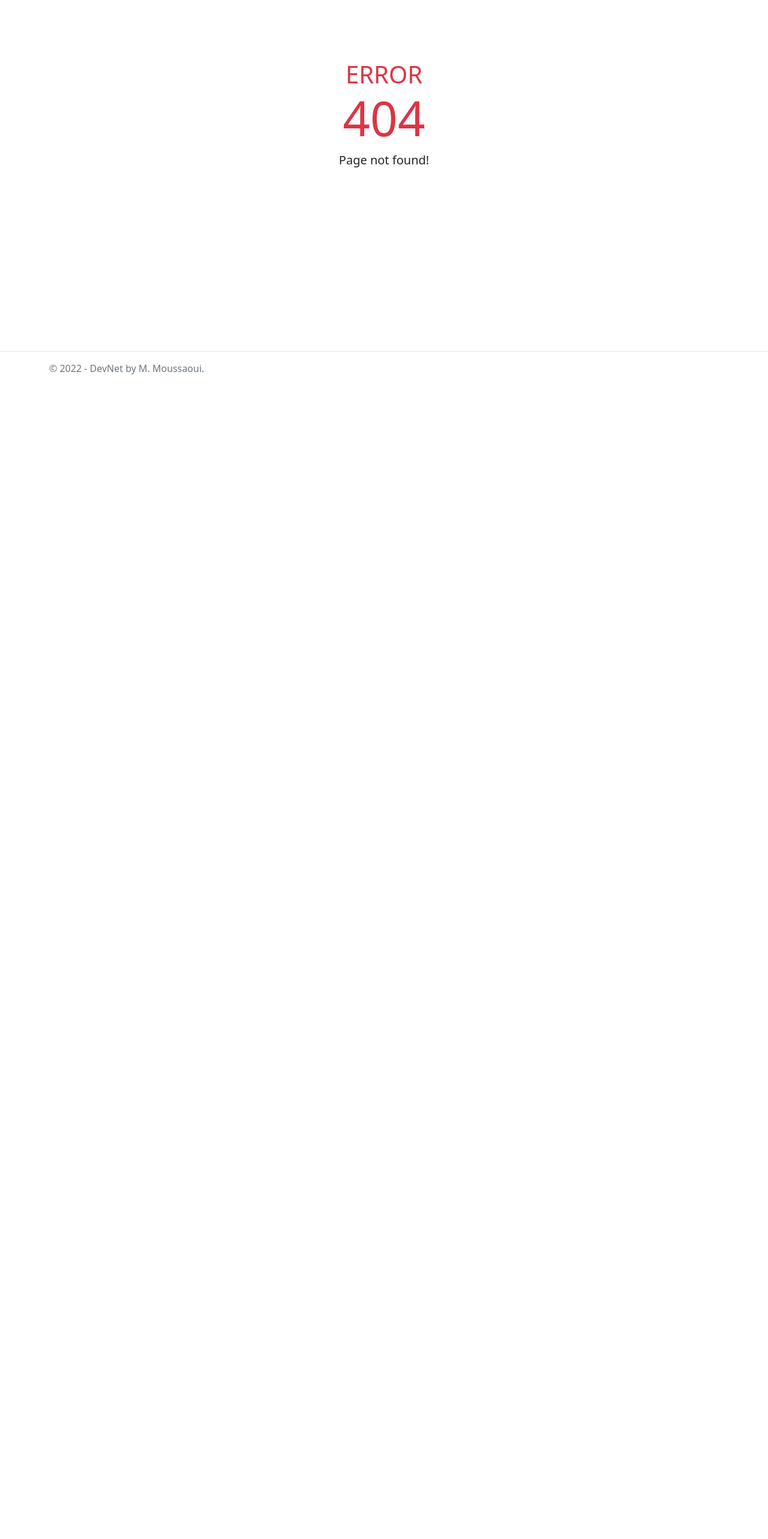
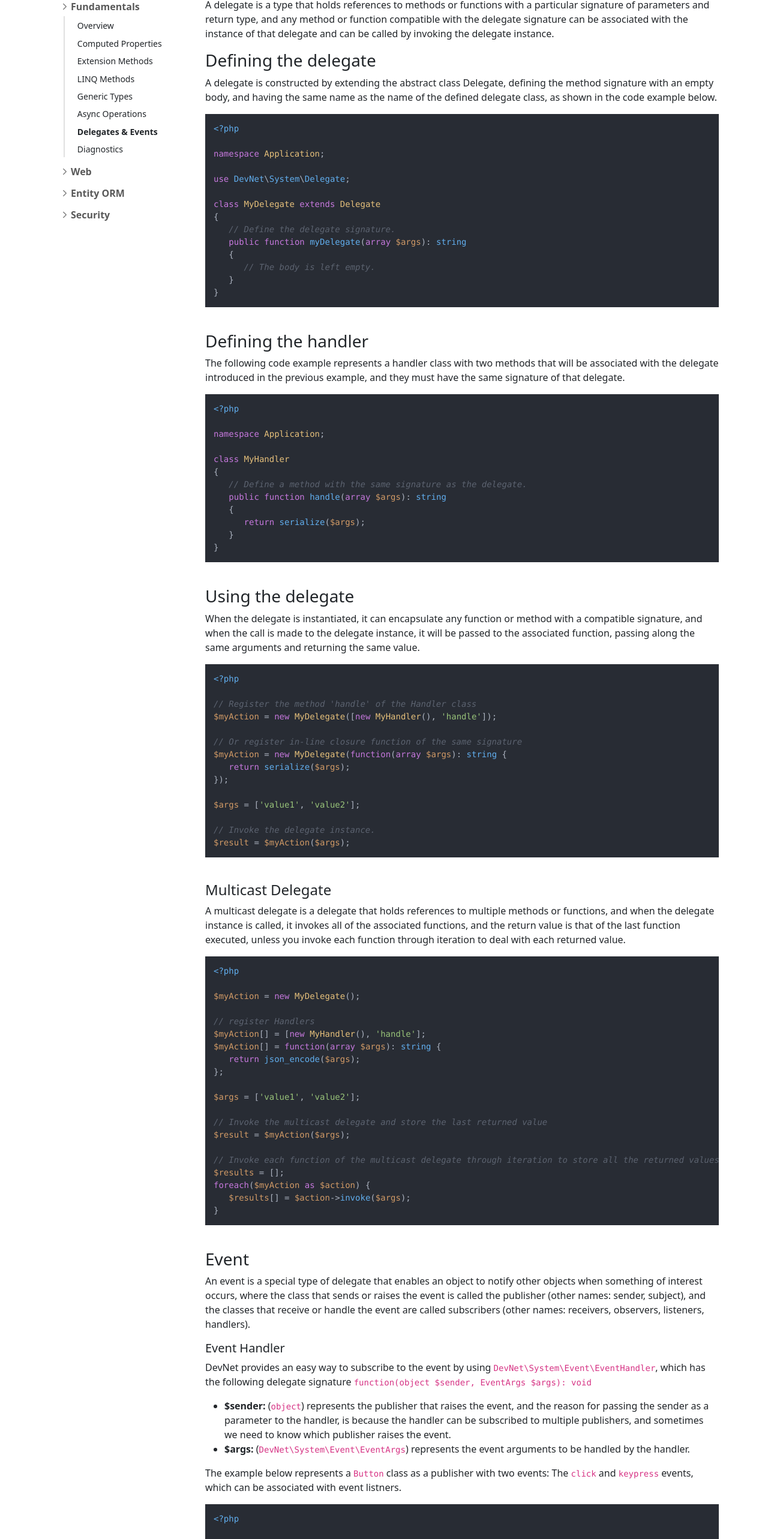
Before and after one commit to DevNet-Framework/devnet-framework.github.io, an Angular app: page /docs/core/delegates in a window 1280 px wide. Before the commit this address had no page. Shown: the part 158-2723 px from the top of the page at 60% size. Before the commit the page ends 800 px from the top, so only its background shows below. Built offline with nearby package versions, Linux system fonts and the light colour scheme.

Commit message:
create core/delegates component

```diff
--- a/src/app/core/core-routing.module.ts
+++ b/src/app/core/core-routing.module.ts
@@ -6,6 +6,7 @@ import { ExtensionComponent } from './extension/extension.component';
 import { LinqComponent } from './linq/linq.component';
 import { GenericsComponent } from './generics/generics.component';
 import { AsynchronousComponent } from './asynchronous/asynchronous.component';
+import { DelegatesComponent } from './delegates/delegates.component';
 
 const routes: Routes = [
   { path: 'docs/core/overview', component: OverviewComponent },
@@ -14,6 +15,7 @@ const routes: Routes = [
   { path: 'docs/core/linq', component: LinqComponent },
   { path: 'docs/core/generics', component: GenericsComponent },
   { path: 'docs/core/asynchronous', component: AsynchronousComponent },
+  { path: 'docs/core/delegates', component: DelegatesComponent },
   { path: 'docs/core', redirectTo: 'docs/core/overview', pathMatch: 'full' }
 ];
 
--- a/src/app/core/core.module.ts
+++ b/src/app/core/core.module.ts
@@ -8,6 +8,7 @@ import { ExtensionComponent } from './extension/extension.component';
 import { LinqComponent } from './linq/linq.component';
 import { GenericsComponent } from './generics/generics.component';
 import { AsynchronousComponent } from './asynchronous/asynchronous.component';
+import { DelegatesComponent } from './delegates/delegates.component';
 
 @NgModule({
   declarations: [
@@ -16,7 +17,8 @@ import { AsynchronousComponent } from './asynchronous/asynchronous.component';
     ExtensionComponent,
     LinqComponent,
     GenericsComponent,
-    AsynchronousComponent
+    AsynchronousComponent,
+    DelegatesComponent
   ],
   imports: [
     CommonModule,
--- /dev/null
+++ b/src/app/core/delegates/delegates.component.html
@@ -0,0 +1,212 @@
+<div class="container pt-3">
+   <div class="row">
+      <div id="sidebar" style="width: 260px;">
+         <app-sidebar></app-sidebar>
+      </div>
+      <div id="content" class="flex-grow-1" style="width: 400px;">
+         <article>
+            <h1>Delegates & Events</h1>
+            <hr>
+            <p>
+               A delegate is a type that holds references to methods or functions with a particular signature of parameters and return type, and any method or function compatible with the delegate signature can be associated with the instance of that delegate and can be called by invoking the delegate instance.
+            </p>
+            <h3>Defining the delegate</h3>
+            <p>
+               A delegate is constructed by extending the abstract class Delegate, defining the method signature with an empty body, and having the same name as the name of the defined delegate class, as shown in the code example below.
+            </p>
+            <pre><code class="language-php">&lt;?php
+
+namespace Application;
+
+use DevNet\System\Delegate;
+
+class MyDelegate extends Delegate
+&lcub;
+   // Define the delegate signature.
+   public function myDelegate(array $args): string
+   &lcub;
+      // The body is left empty.
+   }
+}
+</code></pre>
+            <br>
+            <h3>Defining the handler</h3>
+            <p>
+               The following code example represents a handler class with two methods that will be associated with the delegate introduced in the previous example, and they must have the same signature of that delegate.
+            </p>
+            <pre><code class="language-php">&lt;?php
+
+namespace Application;
+
+class MyHandler
+&lcub;
+   // Define a method with the same signature as the delegate.
+   public function handle(array $args): string
+   &lcub;
+      return serialize($args);
+   }
+}
+</code></pre>
+            <br>
+            <h3>Using the delegate</h3>
+            <p>
+               When the delegate is instantiated, it can encapsulate any function or method with a compatible signature, and when the call is made to the delegate instance, it will be passed to the associated function, passing along the same arguments and returning the same value.
+            </p>
+            <pre><code class="language-php">&lt;?php
+
+// Register the method 'handle' of the Handler class
+$myAction = new MyDelegate([new MyHandler(), 'handle']);
+
+// Or register in-line closure function of the same signature
+$myAction = new MyDelegate(function(array $args): string &lcub;
+   return serialize($args);
+});
+
+$args = ['value1', 'value2'];
+
+// Invoke the delegate instance.
+$result = $myAction($args);
+</code></pre>
+            <br>
+            <h4>Multicast Delegate</h4>
+            <p>
+               A multicast delegate is a delegate that holds references to multiple methods or functions, and when the delegate instance is called, it invokes all of the associated functions, and the return value is that of the last function executed, unless you invoke each function through iteration to deal with each returned value.
+            </p>
+            <pre><code class="language-php">&lt;?php
+
+$myAction = new MyDelegate();
+
+// register Handlers
+$myAction[] = [new MyHandler(), 'handle'];
+$myAction[] = function(array $args): string &lcub;
+   return json_encode($args);
+};
+
+$args = ['value1', 'value2'];
+
+// Invoke the multicast delegate and store the last returned value
+$result = $myAction($args);
+
+// Invoke each function of the multicast delegate through iteration to store all the returned values
+$results = [];
+foreach($myAction as $action) &lcub;
+   $results[] = $action->invoke($args);
+}
+</code></pre>
+            <br>
+            <h3>Event</h3>
+            <p>
+               An event is a special type of delegate that enables an object to notify other objects when something of interest occurs, where the class that sends or raises the event is called the publisher (other names: sender, subject), and the classes that receive or handle the event are called subscribers (other names: receivers, observers, listeners, handlers).
+            </p>
+            <h5>Event Handler</h5>
+            <p>
+               DevNet provides an easy way to subscribe to the event by using <code>DevNet\System\Event\EventHandler</code>, which has the following delegate signature <code>function(object $sender, EventArgs $args): void</code>
+            </p>
+            <ul>
+               <li><b>$sender:</b> (<code>object</code>) represents the publisher that raises the event, and the reason for passing the sender as a parameter to the handler, is because the handler can be subscribed to multiple publishers, and sometimes we need to know which publisher raises the event.</li>
+               <li><b>$args:</b> (<code>DevNet\System\Event\EventArgs</code>) represents the event arguments to be handled by the handler.</li>
+            </ul>
+            <p>
+               The example below represents a <code>Button</code> class as a publisher with two events: The <code>click</code> and <code>keypress</code> events, which can be associated with event listners.
+            </p>
+            <pre><code class="language-php">&lt;?php
+
+namespace Application\Components;
+
+use DevNet\System\Event\EventArgs;
+use DevNet\System\Event\EventHandler;
+
+class Button
+&lcub;
+   public string $Title;
+   private EventHandler $click;
+   private EventHandler $keypress;
+
+   public function __construct(string $title)
+   &lcub;
+      $this->Title = $title;
+      $this->click = new EventHandler();
+      $this->keypress = new EventHandler();
+   }
+
+   public function addListner(string $event, callable $handler): void
+   &lcub;
+      switch($event) &lcub;
+         case 'click':
+            $this->click[] = $handler;
+            break;
+         case 'keypress':
+            $this->keypress[] = $handler;
+            break;
+         default:
+            throw \Exception("The event &lcub;$event} does not exist!");
+      }
+   }
+
+   public function click(): void
+   &lcub;
+      $this->click->invoke($this, new EventArgs);
+   }
+
+   public function keypress(): void
+   &lcub;
+      $this->keypress->invoke($this, new EventArgs);
+   }
+}
+</code></pre>
+            <p>
+               And the following example represents a <code>Window</code> class as a subscriber that can subscribe handlers to the <code>Button</code> events.
+            </p>
+            <pre><code class="language-php">&lt;?php
+
+namespace Application\Components;
+
+use DevNet\System\Event\EventArgs;
+
+class Window
+&lcub;
+   public string $Title;
+   public Button $MyButton;
+
+   public function __construct(string $title)
+   &lcub;
+      $this->Title = $title;
+      $this->MyButton = new Button("My button");
+      // Subscribe to the click event.
+      $this->MyButton->addListner('click', [$this, 'onMyButtonClick']);
+   }
+
+   public function onMyButtonClick(object $sender, EventArgs $event): void
+   &lcub;
+      print("&lcub;$sender->Title} was clicked");
+   }
+}
+</code></pre>
+            <p>
+               And here is a working example of triggering the click event of the Window's button.
+            </p>
+            <pre><code class="language-php">&lt;?php
+
+use Application\Components\Window;
+
+$myWindow = new Window("My Window");
+$myWindow->MyButton->click();
+</code></pre>
+         </article>
+         <nav class="no-print" aria-label="Page navigation">
+            <ul class="nav-page">
+               <li class="nav-page-item">
+                  <a class="nav-page-link" routerLink="/docs/core/asynchronous">
+                     <i class="chevron left"></i> Previous
+                  </a>
+               </li>
+               <li class="nav-page-item">
+                  <a class="nav-page-link" routerLink="/docs/core/diagnostics">
+                     Next <i class="chevron right"></i>
+                  </a>
+               </li>
+            </ul>
+         </nav>
+      </div>
+   </div>
+</div>
--- /dev/null
+++ b/src/app/core/delegates/delegates.component.ts
@@ -0,0 +1,17 @@
+import { Component, OnInit } from '@angular/core';
+import hljs from 'highlight.js/lib/common';
+
+@Component({
+  selector: 'core-delegates',
+  templateUrl: './delegates.component.html',
+  styleUrls: ['./delegates.component.css']
+})
+export class DelegatesComponent implements OnInit {
+
+  constructor() { }
+
+  ngOnInit(): void {
+    hljs.highlightAll();
+  }
+
+}
--- a/src/app/shared/sidebar/sidebar.component.html
+++ b/src/app/shared/sidebar/sidebar.component.html
@@ -37,7 +37,7 @@
                <li><a class="link-dark d-inline-flex text-decoration-none rounded" routerLink="/docs/core/linq" routerLinkActive="fw-bold">LINQ Methods</a></li>
                <li><a class="link-dark d-inline-flex text-decoration-none rounded" routerLink="/docs/core/generics" routerLinkActive="fw-bold">Generic Types</a></li>
                <li><a class="link-dark d-inline-flex text-decoration-none rounded" routerLink="/docs/core/asynchronous" routerLinkActive="fw-bold">Async Operations</a></li>
-               <li><a class="link-dark d-inline-flex text-decoration-none rounded" routerLink="/docs/core/delegate" routerLinkActive="fw-bold">Event Delegate</a></li>
+               <li><a class="link-dark d-inline-flex text-decoration-none rounded" routerLink="/docs/core/delegates" routerLinkActive="fw-bold">Delegates & Events</a></li>
                <li><a class="link-dark d-inline-flex text-decoration-none rounded" routerLink="/docs/core/diagnostics" routerLinkActive="fw-bold">Diagnostics</a></li>
             </ul>
          </div>
```
Also changed, not shown: src/app/core/delegates/delegates.component.css (added), 1 other file (tests, documents, lock files or other folders).
